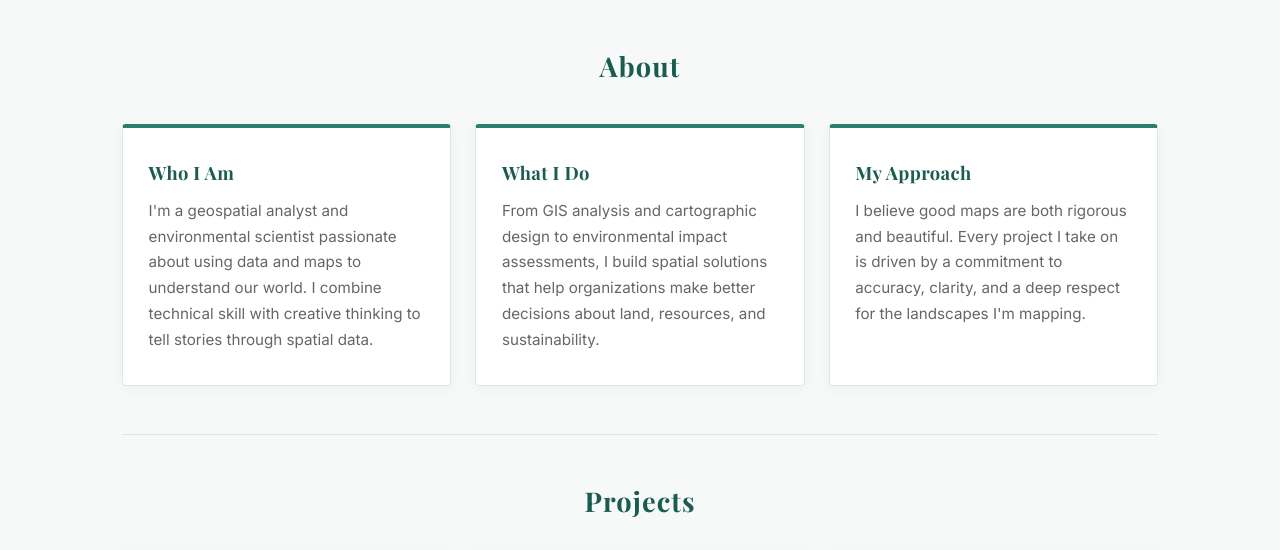
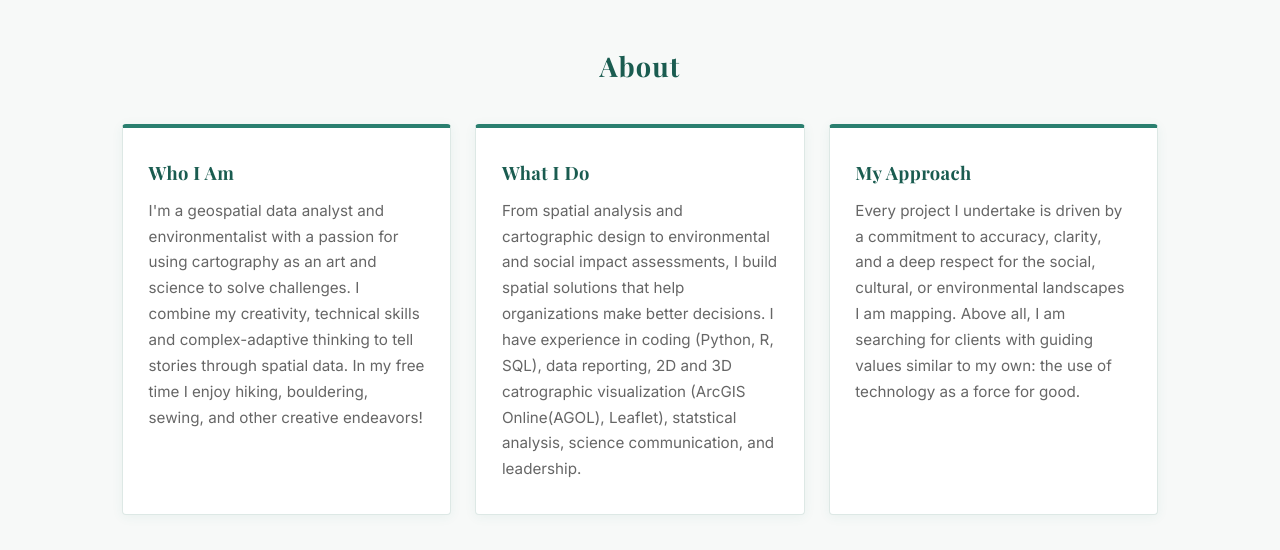
Before and after one commit to sgruger/sgruger.github.io, a Jekyll site: the page built from index.md, in a window 1280 px wide and 1400 px high. Shown: the part 220-770 px from the top of the window. Built offline with Jekyll 4.4.1, drawn with Linux system fonts in a browser that asks for light colours; some of the changed text lies outside the part shown.

Commit message:
Revise content in index.md for clarity and updates
Updated personal description, project details, and contact information.

```diff
--- a/index.md
+++ b/index.md
@@ -10,15 +10,15 @@ title: Sophia Ruger
   <div class="card-row">
     <div class="card">
       <h3>Who I Am</h3>
-      <p>I'm a geospatial analyst and environmental scientist passionate about using data and maps to understand our world. I combine technical skill with creative thinking to tell stories through spatial data.</p>
+      <p>I'm a geospatial data analyst and environmentalist with a passion for using cartography as an art and science to solve challenges. I combine my creativity, technical skills and complex-adaptive thinking to tell stories through spatial data. In my free time I enjoy hiking, bouldering, sewing, and other creative endeavors! </p>
     </div>
     <div class="card">
       <h3>What I Do</h3>
-      <p>From GIS analysis and cartographic design to environmental impact assessments, I build spatial solutions that help organizations make better decisions about land, resources, and sustainability.</p>
+      <p>From spatial analysis and cartographic design to environmental and social impact assessments, I build spatial solutions that help organizations make better decisions. I have experience in coding (Python, R, SQL), data reporting, 2D and 3D catrographic visualization (ArcGIS Online(AGOL), Leaflet), statstical analysis, science communication, and leadership.</p>
     </div>
     <div class="card">
       <h3>My Approach</h3>
-      <p>I believe good maps are both rigorous and beautiful. Every project I take on is driven by a commitment to accuracy, clarity, and a deep respect for the landscapes I'm mapping.</p>
+      <p>Every project I undertake is driven by a commitment to accuracy, clarity, and a deep respect for the social, cultural, or environmental landscapes I am mapping. Above all, I am searching for clients with guiding values similar to my own: the use of technology as a force for good.</p>
     </div>
   </div>
 </section>
@@ -32,19 +32,19 @@ title: Sophia Ruger
   <div class="project-grid">
 
     <!-- PROJECT CARD 1
-         To edit: change the image src, title, description, and link.
+         To edit: change the image source, title, description, and link.
          The onclick passes: title, description, image path, project URL -->
     <div class="project-card" onclick="openModal(
-      'Urban Heat Mapping',
-      'An analysis of urban heat island effects across Portland using Landsat thermal imagery and census data. This project identified neighborhoods most vulnerable to extreme heat events and informed city cooling infrastructure planning.',
+      'Dog Licensing Compliance',
+      'An analysis of licencing compliance at the jurisdiction and tract level for Maricopa County Animal Care and Control.',
       'assets/images/project1.jpg',
       'https://github.com/sgruger'
     )">
-      <img src="assets/images/project1.jpg" alt="Urban Heat Mapping" />
+      <img src="assets/images/project1.jpg" alt="Dog Licensing Compliance" />
       <div class="project-card-body">
-        <h4>Urban Heat Mapping</h4>
-        <p>Thermal analysis of urban heat islands using Landsat imagery.</p>
-        <span class="project-tag">GIS · Remote Sensing</span>
+        <h4>Dog Licensing Compliance</h4>
+        <p>Multivariate analysis to better understand pet owner compliance and target interventions.</p>
+        <span class="project-tag">AGOL · Hot Spot Analysis</span>
       </div>
     </div>
 
@@ -92,9 +92,9 @@ title: Sophia Ruger
     Interested in collaborating or have a project in mind? Reach out.
   </p>
   <p style="text-align:center;">
-    <a href="mailto:your@email.com" style="color:#2a7f6f; font-weight:500;">your@email.com</a>
+    <a href="mailto:503soph@gmail.com" style="color:#2a7f6f; font-weight:500;">503soph@gmail.com</a>
     &nbsp;·&nbsp;
-    <a href="https://linkedin.com/in/yourprofile" style="color:#2a7f6f; font-weight:500;" target="_blank">LinkedIn</a>
+    <a href="https://www.linkedin.com/in/sophia-ruger-13b313271/" style="color:#2a7f6f; font-weight:500;" target="_blank">LinkedIn</a>
     &nbsp;·&nbsp;
     <a href="https://github.com/sgruger" style="color:#2a7f6f; font-weight:500;" target="_blank">GitHub</a>
   </p>
```
